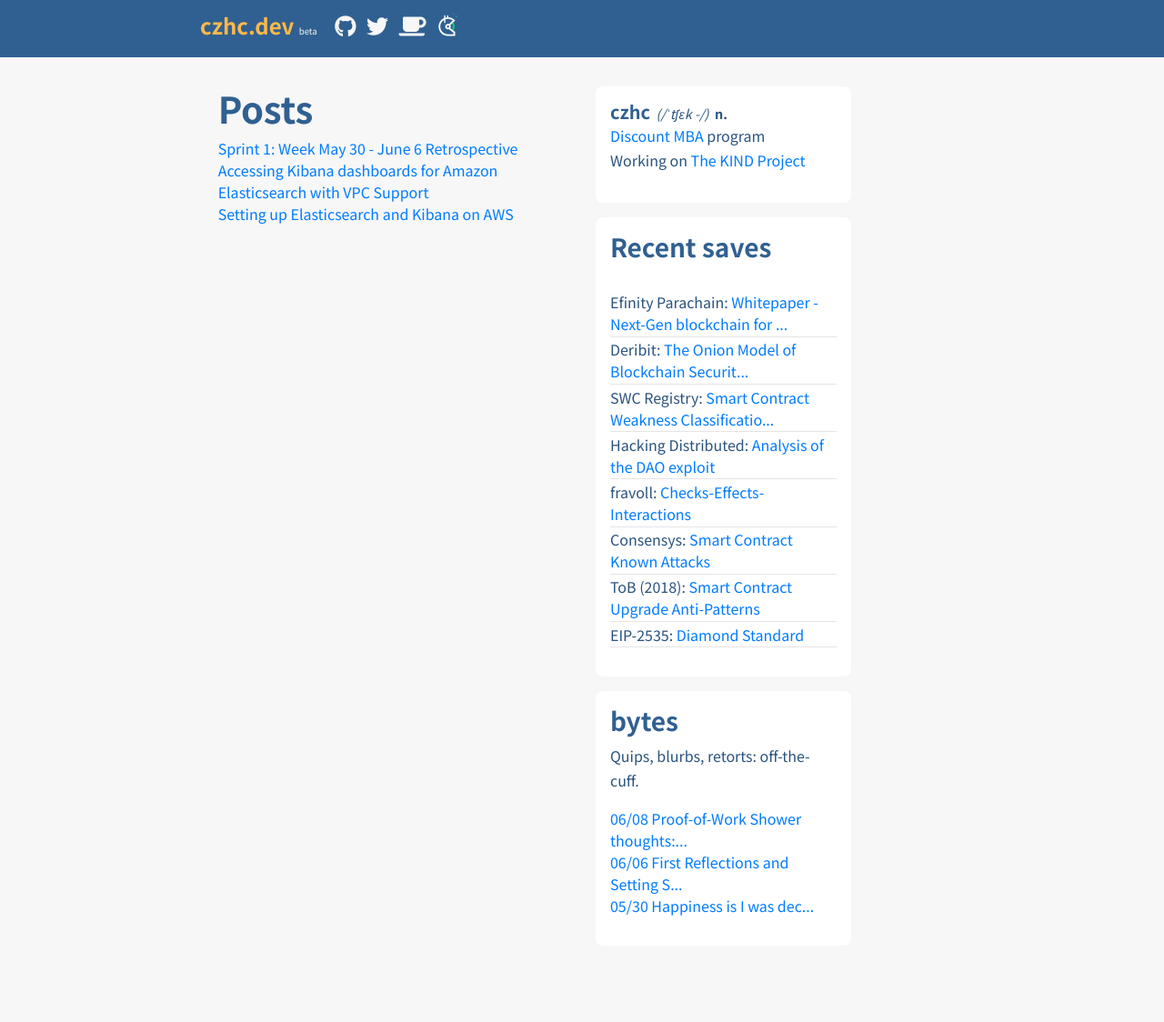
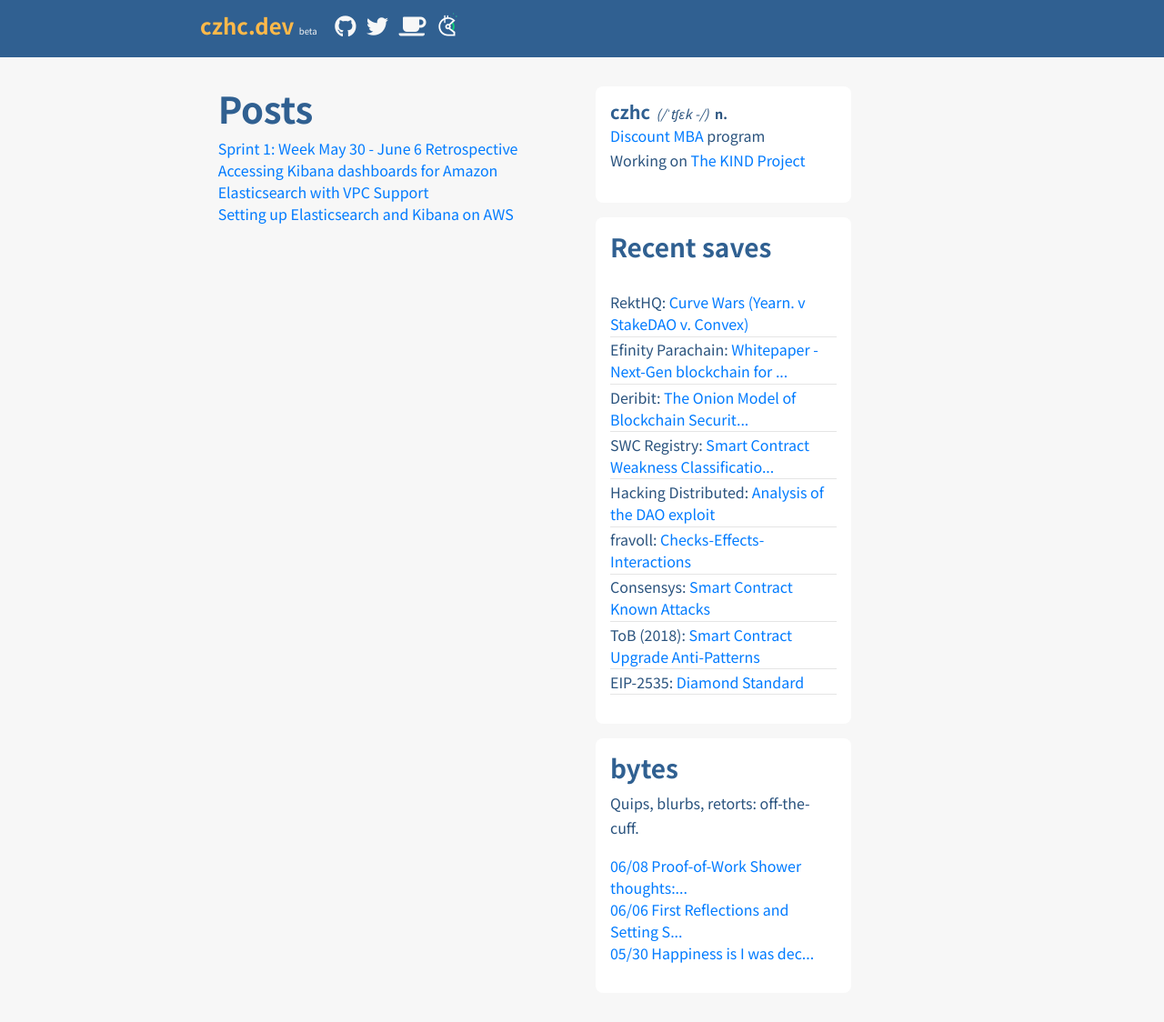
Before and after one commit to czhc/czhc.github.io, a Jekyll site: the page built from index.html, in a window 1280 px wide. Shown: the whole page at 91% size. Built offline with Jekyll 4.4.1, drawn with Linux system fonts in a browser that asks for light colours; nearby versions of some CDN libraries; before the commit the page ends 1072 px from its top, so only the background shows below that.

Commit message:
Update bookmarks.yml

```diff
--- a/_data/bookmarks.yml
+++ b/_data/bookmarks.yml
@@ -1,3 +1,6 @@
+- url: "https://www.rekt.news/curve-wars/"
+  src: RektHQ
+  title: Curve Wars (Yearn. v StakeDAO v. Convex)
 - url: "https://efinity.io/whitepaper/efinity-parachain"
   src: Efinity Parachain
   title: Whitepaper - Next-Gen blockchain for NFTs
```
